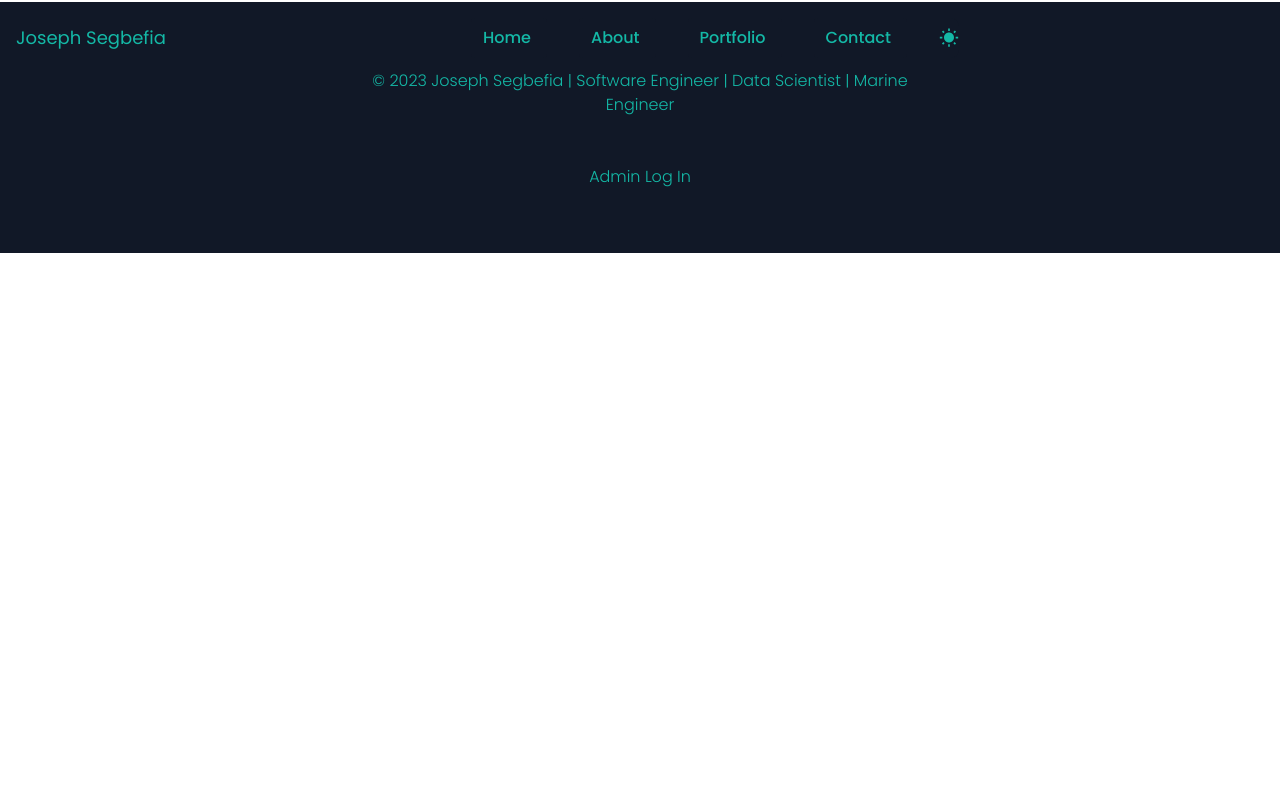
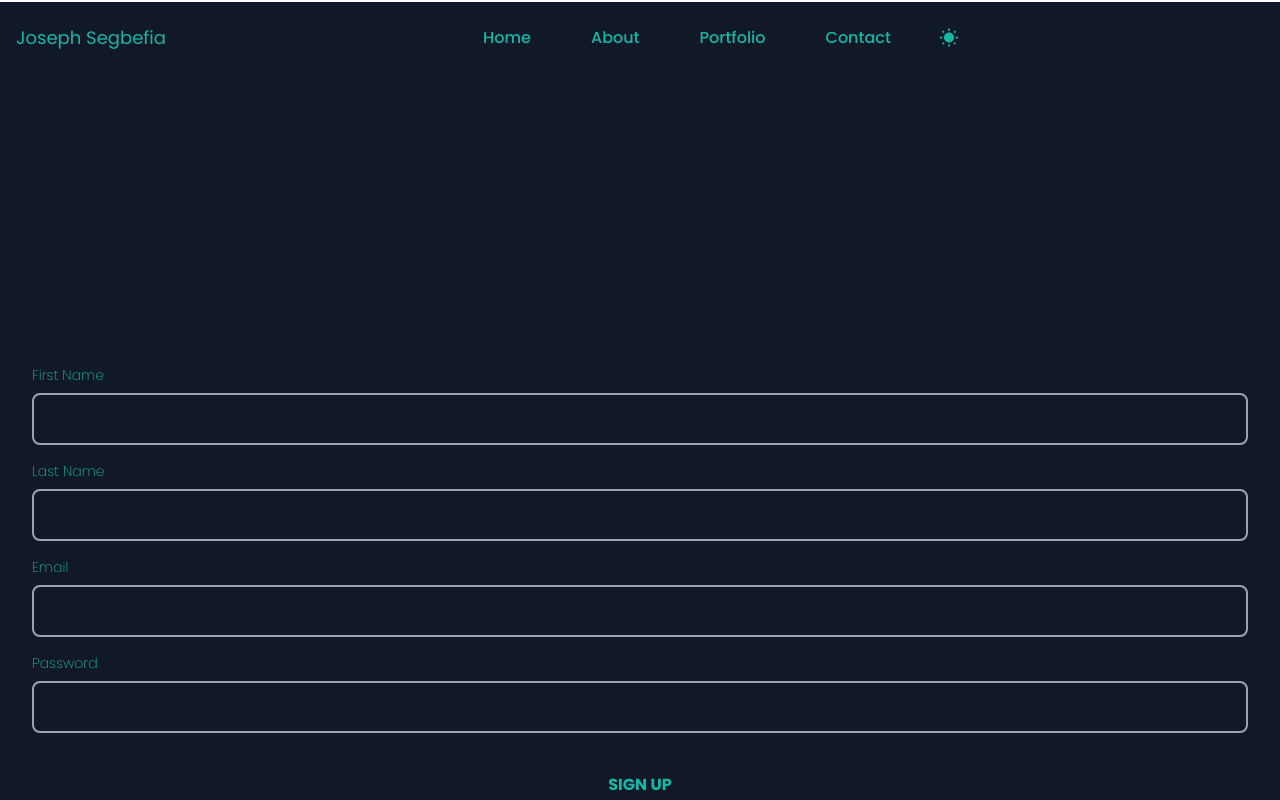
Before and after one commit to josephsegbefia/portfolio2ndFrontend, a React (Vite) app: page /signup in a window 1280 px wide. Shown: the top 800 px of the page. Built offline with nearby package versions, Linux system fonts and the light colour scheme.

Commit message:
Add Signup for admin

```diff
--- a/package.json
+++ b/package.json
@@ -25,6 +25,7 @@
     "eslint-plugin-react": "^7.32.2",
     "eslint-plugin-react-hooks": "^4.6.0",
     "eslint-plugin-react-refresh": "^0.4.3",
+    "netlify-cli": "^15.10.0",
     "postcss": "^8.4.27",
     "tailwindcss": "^3.3.3",
     "vite": "^4.4.5"
--- a/src/App.jsx
+++ b/src/App.jsx
@@ -3,6 +3,7 @@ import { Route, Routes } from "react-router-dom";
 import Header from "./components/Header";
 import Home from "./components/Home";
 import Login from "./components/auth/Login";
+import Signup from "./components/auth/Signup";
 import About from "./components/About";
 import Footer from "./components/Footer";
 import Dashboard from "./components/Dashboard";
@@ -19,6 +20,7 @@ function App() {
           <Route path="/" element={<Home />} />
           <Route path="/login" element={<Login />} />
           <Route path="/dashboard" element={<Dashboard />} />
+          <Route path="/signup" element={<Signup />} />
         </Routes>
         <Footer />
       </main>
--- a/src/components/Footer.jsx
+++ b/src/components/Footer.jsx
@@ -4,7 +4,7 @@ import { useContext } from "react";
 import { AuthContext } from "../context/auth.context";
 
 const Footer = () => {
-  const { isAdminLoggedIn, admin, logOutAdmin } = useContext(AuthContext);
+  const { isAdminLoggedIn, user, logOutUser } = useContext(AuthContext);
   return (
     <section className="min-h-fit flex flex-col justify-start items-center py-16 px-5 text-center">
       <p className="max-w-xl font-light text">
@@ -14,7 +14,7 @@ const Footer = () => {
       {isAdminLoggedIn && (
         <>
           <Link
-            onClick={logOutAdmin}
+            onClick={logOutUser}
             to={"/"}
             className="max-w-xl font-light text"
           >
--- /dev/null
+++ b/src/components/IsPrivate.jsx
@@ -0,0 +1,19 @@
+import { useContext } from "react";
+import { AuthContext } from "../context/auth.context";
+import { Navigate } from "react-router-dom";
+
+function isPrivate({ children }) {
+  const { isLoggedIn, isLoading } = useContext(AuthContext);
+
+  if (isLoading) return <p>Loading... </p>;
+
+  if (!isLoggedIn) {
+    // If the user is not logged in
+    return <Navigate to="/login" />;
+  } else {
+    // If the user is logged in, allow to see the page
+    return children;
+  }
+}
+
+export default isPrivate;
--- a/src/components/auth/Login.jsx
+++ b/src/components/auth/Login.jsx
@@ -4,17 +4,17 @@ import { useEffect, useState, useContext } from "react";
 import { useNavigate } from "react-router-dom";
 import { AuthContext } from "../../context/auth.context";
 
-const API_URL = "http://localhost:1337";
+const API_URL = "http://localhost:5005";
 
 const Login = () => {
-  const [username, setUsername] = useState("");
+  const [email, setEmail] = useState("");
   const [password, setPassword] = useState("");
 
   const navigate = useNavigate();
-  const { storeToken, authenticateAdmin } = useContext(AuthContext);
+  const { storeToken, authenticateUser } = useContext(AuthContext);
 
-  const handleUsernameChange = (e) => {
-    setUsername(e.target.value);
+  const handleEmailChange = (e) => {
+    setEmail(e.target.value);
   };
 
   const handlePasswordChange = (e) => {
@@ -24,14 +24,14 @@ const Login = () => {
   const handleFormSubmit = (e) => {
     e.preventDefault();
 
-    const requestBody = { username, password };
+    const requestBody = { email, password };
 
     axios
-      .post(`${API_URL}/login`, requestBody)
+      .post(`${API_URL}/auth/login`, requestBody)
       .then((response) => {
-        // console.log("Token:", response.data.token);
-        storeToken(response.data.token);
-        authenticateAdmin();
+        console.log("Token:", response.data.authToken);
+        storeToken(response.data.authToken);
+        authenticateUser();
         navigate("/dashboard");
       })
       .catch((error) => {
@@ -44,13 +44,13 @@ const Login = () => {
         <div className="gap-4 w-full mt-80">
           <div className="flex flex-col my-2">
             <label className="capitalize text-sm py-2 font-extralight">
-              username
+              email
             </label>
             <input
               type="text"
-              name="username"
+              name="email"
               className="border-2 rounded-lg p-3 flex focus:outline-none border-gray-400 dark:bg-gray-900 dark:text-white"
-              onChange={handleUsernameChange}
+              onChange={handleEmailChange}
             />
           </div>
           <div className="flex flex-col my-2">
--- /dev/null
+++ b/src/components/auth/Signup.jsx
@@ -0,0 +1,97 @@
+import React from "react";
+import { useState } from "react";
+import { Link, useNavigate } from "react-router-dom";
+import axios from "axios";
+
+const API_URL = "http://localhost:5005";
+
+const Signup = () => {
+  const [email, setEmail] = useState("");
+  const [password, setPassword] = useState("");
+  const [firstName, setFirstName] = useState("");
+  const [lastName, setLastName] = useState("");
+
+  const navigate = useNavigate();
+
+  const handleEmail = (event) => setEmail(event.target.value);
+  const handlePassword = (event) => setPassword(event.target.value);
+  const handleFirstName = (event) => setFirstName(event.target.value);
+  const handleLastName = (event) => setLastName(event.target.value);
+
+  const handleSignupSubmit = (event) => {
+    event.preventDefault();
+
+    const requestBody = { firstName, lastName, email, password };
+
+    axios
+      .post(`${API_URL}/auth/signup`, requestBody)
+      .then((response) => {
+        navigate("/login");
+      })
+      .catch((error) => {
+        console.log(error);
+      });
+  };
+  return (
+    <div className="p-8 text-left w-full h-full">
+      <form onSubmit={handleSignupSubmit}>
+        <div className="gap-4 w-full mt-80">
+          <div className="flex flex-col my-2">
+            <label className="capitalize text-sm py-2 font-extralight">
+              First Name
+            </label>
+            <input
+              type="text"
+              name="firstname"
+              className="border-2 rounded-lg p-3 flex focus:outline-none border-gray-400 dark:bg-gray-900 dark:text-white"
+              onChange={handleFirstName}
+            />
+          </div>
+          <div className="flex flex-col my-2">
+            <label className="capitalize text-sm py-2 font-extralight">
+              Last Name
+            </label>
+            <input
+              type="text"
+              name="lastname"
+              className="border-2 rounded-lg p-3 flex focus:outline-none border-gray-400 dark:bg-gray-900 dark:text-white"
+              onChange={handleLastName}
+            />
+          </div>
+          <div className="flex flex-col my-2">
+            <label className="capitalize text-sm py-2 font-extralight">
+              Email
+            </label>
+            <input
+              type="text"
+              name="email"
+              className="border-2 rounded-lg p-3 flex focus:outline-none border-gray-400 dark:bg-gray-900 dark:text-white"
+              onChange={handleEmail}
+            />
+          </div>
+          <div className="flex flex-col my-2">
+            <label className="capitalize text-sm py-2 font-extralight">
+              Password
+            </label>
+            <input
+              type="password"
+              name="password"
+              className="border-2 rounded-lg p-3 flex focus:outline-none border-gray-400 dark:bg-gray-900 dark:text-white"
+              onChange={handlePassword}
+            />
+          </div>
+        </div>
+        <div className="flex items-center justify-center">
+          <button
+            type="submit"
+            className="my-8 font-bold uppercase rounded-md cursor-pointer"
+          >
+            Sign Up
+          </button>
+        </div>
+      </form>
+    </div>
+  );
+};
+
+export default Signup;
--- a/src/context/auth.context.jsx
+++ b/src/context/auth.context.jsx
@@ -1,6 +1,6 @@
 import React, { useState, useEffect } from "react";
 import axios from "axios";
-const API_URL = "http://localhost:1337";
+const API_URL = "http://localhost:5005";
 
 const AuthContext = React.createContext();
 
@@ -18,7 +18,7 @@ function AuthProviderWrapper(props) {
 
     if (storedToken) {
       axios
-        .get(`${API_URL}/verify`, {
+        .get(`${API_URL}/auth/verify`, {
           headers: { Authorization: `Bearer ${storedToken}` }
         })
         .then((response) => {
@@ -45,7 +45,7 @@ function AuthProviderWrapper(props) {
 
   const logOutUser = () => {
     removeToken();
-    authenticateAdmin();
+    authenticateUser();
   };
 
   useEffect(() => {
```
Also changed, not shown: 1 other file (tests, documents, lock files or other folders).
